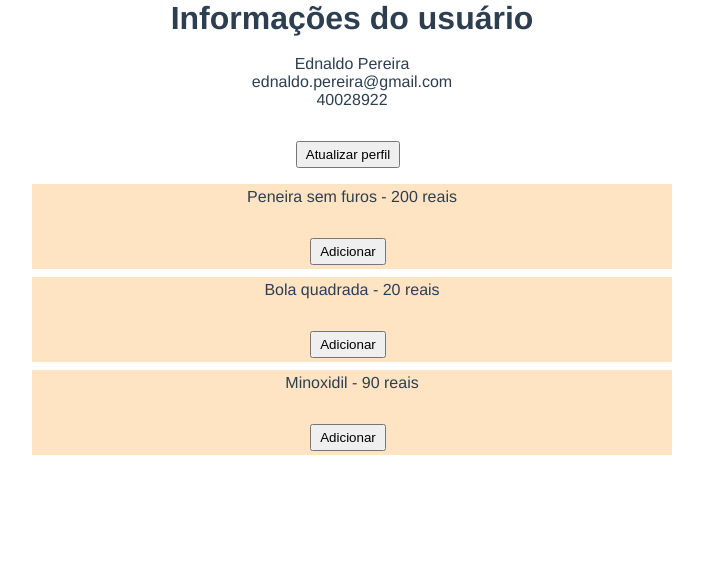
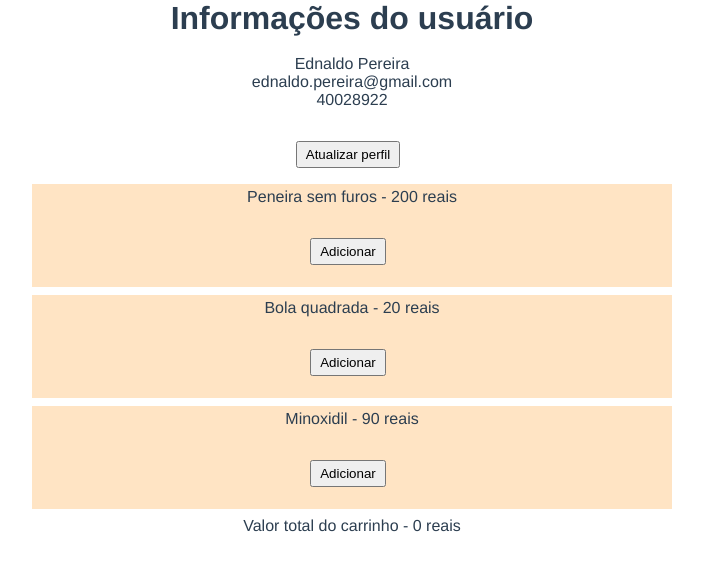
Before and after one commit to jao338/AulasVue2, a Vue app: page / in a window 1280 px wide. Shown: the top 570 px of the page, without its empty margins (288-991 px from the left). Built offline with nearby package versions, Linux system fonts and the light colour scheme.

Commit message:
22 - Usando getters no VueX

```diff
--- a/src/components/Products/productComponent.vue
+++ b/src/components/Products/productComponent.vue
@@ -5,6 +5,8 @@
 
     <button @click="addProduct">Adicionar</button>
     <button @click="removeProduct"  v-if="showRemove">Remover</button>
+
+    <br><br>
 
   </div>
 
@@ -27,7 +29,10 @@ export default {
     addProduct(){
       this.$store.commit('addProduct', this.product)
 
-      this.showRemove = !this.showRemove;
+      if(!this.showRemove){
+        this.showRemove = !this.showRemove;
+      }
+
     },
 
     removeProduct(){
--- a/src/components/Products/productsComponent.vue
+++ b/src/components/Products/productsComponent.vue
@@ -2,7 +2,11 @@
 
   <div id="products">
 
+    <!-- Lista todos os produtos que estão no array "$store.state.products", passando para cada produto um objeto contendo suas informações -->
     <productComponent v-for="product in $store.state.products" :key="product.id" :product="product"/>
+
+    <!-- Soma dos valores de cada item presente no array "$store.state.cart" -->
+    <span>Valor total do carrinho - {{ $store.getters.total }} reais</span>
 
   </div>
 
--- a/src/store/index.js
+++ b/src/store/index.js
@@ -32,11 +32,16 @@ export default createStore({
 
     cart: [],
 
-    showButtonRemove: false,
-
   },
 
   getters: {
+
+    total(state){
+
+      return state.cart.reduce((total, item) => total += item.price, 0)
+
+    }
+
   },
 
   mutations: {
```
